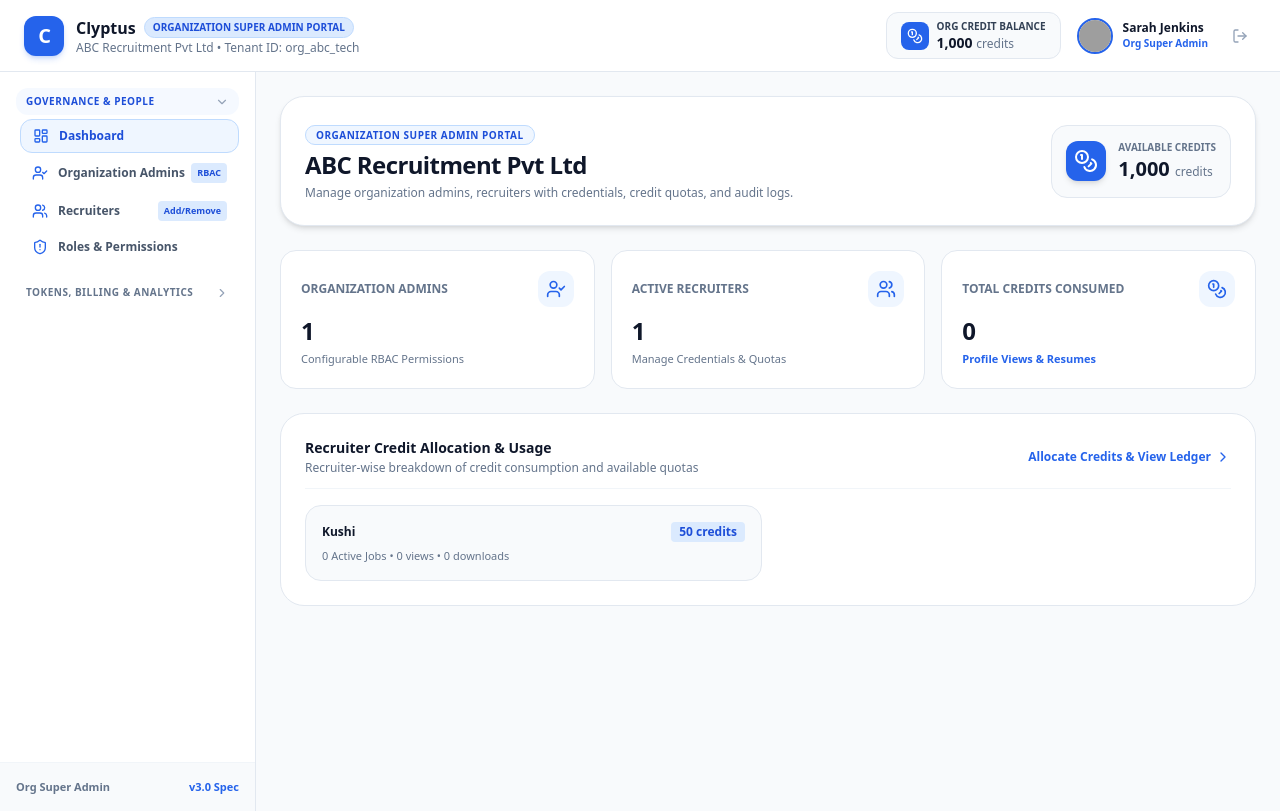
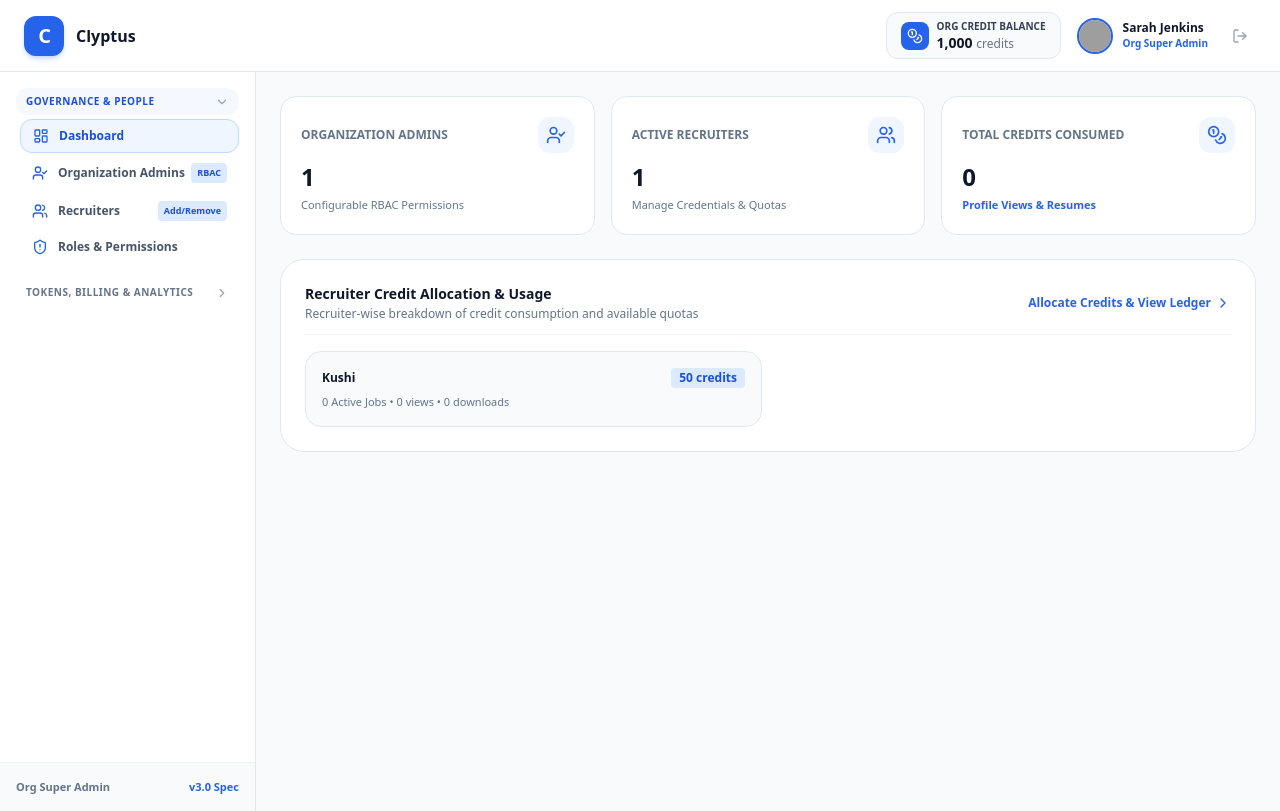
Before and after one commit to kushipeethani/clyptus-job-portal, a React (Vite) app in the folder job-portal-frontend/: page /organization-super-admin/dashboard in a window 1280 px wide. Built offline with nearby package versions, Linux system fonts and the light colour scheme; grey boxes are pictures that could not be loaded.

Commit message:
Remove portal title badge, tenant details subtitle, and top hero banner card from Super Admin Dashboard and Header

```diff
--- a/job-portal-frontend/src/layouts/org-super-admin/OrgSuperAdminHeader.tsx
+++ b/job-portal-frontend/src/layouts/org-super-admin/OrgSuperAdminHeader.tsx
@@ -19,13 +19,7 @@ export const OrgSuperAdminHeader: React.FC<HeaderProps> = ({ creditBalance }) =>
             C
           </div>
           <div>
-            <div className="flex items-center gap-2">
-              <h1 className="font-extrabold text-slate-900 text-base">Clyptus</h1>
-              <span className="text-[10px] uppercase font-black px-2 py-0.5 rounded-full bg-blue-100 text-brand-blue-700 border border-blue-200">
-                Organization Super Admin Portal
-              </span>
-            </div>
-            <p className="text-xs text-slate-500">ABC Recruitment Pvt Ltd • Tenant ID: org_abc_tech</p>
+            <h1 className="font-extrabold text-slate-900 text-base">Clyptus</h1>
           </div>
         </div>
 
--- a/job-portal-frontend/src/pages/organization-super-admin/Dashboard.tsx
+++ b/job-portal-frontend/src/pages/organization-super-admin/Dashboard.tsx
@@ -46,33 +46,6 @@ export const OrgSuperAdminDashboard: React.FC = () => {
 
   return (
     <div className="space-y-6">
-
-      {/* Top White Banner */}
-      <div className="bg-white rounded-3xl p-6 text-slate-900 border border-slate-200 shadow-md relative overflow-hidden">
-        <div className="flex flex-col md:flex-row md:items-center justify-between gap-4 relative z-10">
-          <div className="space-y-1">
-            <span className="px-2.5 py-0.5 rounded-full text-[10px] font-black bg-blue-50 text-brand-blue-700 border border-blue-200 uppercase tracking-wider">
-              Organization Super Admin Portal
-            </span>
-            <h2 className="text-2xl font-extrabold tracking-tight text-slate-900">ABC Recruitment Pvt Ltd</h2>
-            <p className="text-xs text-slate-500">
-              Manage organization admins, recruiters with credentials, credit quotas, and audit logs.
-            </p>
-          </div>
-
-          <div className="flex items-center gap-3 bg-slate-50 p-3.5 rounded-2xl border border-slate-200">
-            <div className="w-10 h-10 rounded-xl bg-brand-blue-600 text-white flex items-center justify-center shadow-md">
-              <Coins className="w-6 h-6" />
-            </div>
-            <div>
-              <div className="text-[10px] font-bold text-slate-500 uppercase">Available Credits</div>
-              <div className="text-xl font-extrabold text-slate-900">
-                {liveAccount.balance.toLocaleString()} <span className="text-xs font-normal text-slate-500">credits</span>
-              </div>
-            </div>
-          </div>
-        </div>
-      </div>
 
       {/* KPI Overview Grid */}
       <div className="grid grid-cols-1 sm:grid-cols-3 gap-4">
```
